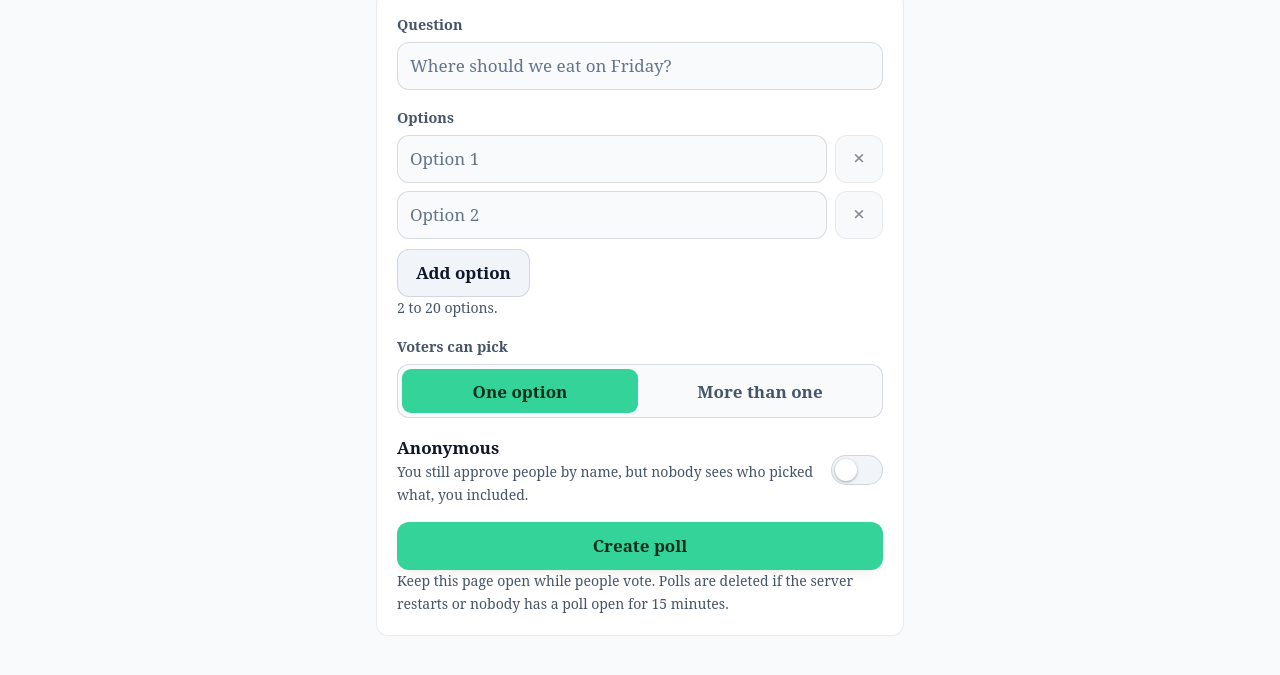
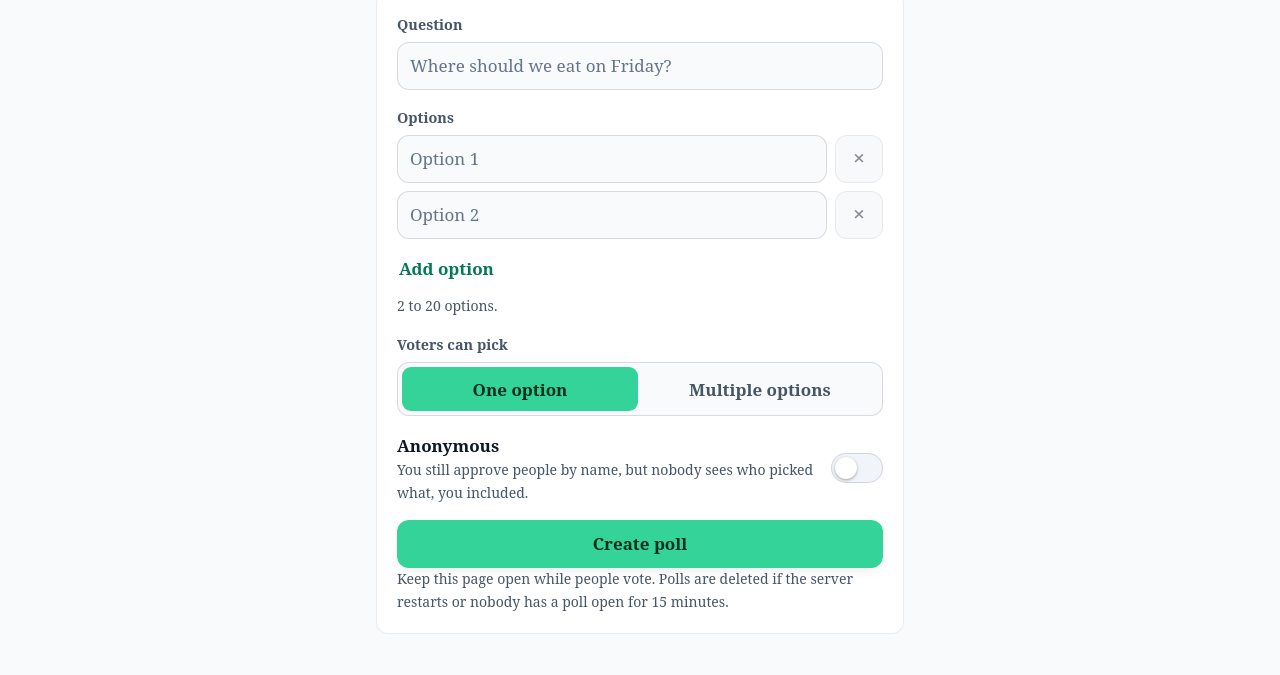
Before and after one commit to josephting1105123/Voting-App, a website: page public/create.html in a window 1280 px wide. Shown: the part 155-830 px from the top of the page. Drawn offline with Linux system fonts and the light colour scheme.

Commit message:
Make Add option a text link and rename the pick modes
Add option is now accent-coloured text right under the last option instead of a bordered button, and it hides at the 20-option limit. The Voters can pick choices read One option / Multiple options and stay on one line down to 360px.

Bumps the version to 1.0.2.

```diff
--- a/package.json
+++ b/package.json
@@ -1,6 +1,6 @@
 {
   "name": "quick-vote",
-  "version": "1.0.1",
+  "version": "1.0.2",
   "description": "Real-time voting app: create a poll, share a PIN, approve voters, watch results live.",
   "private": true,
   "type": "commonjs",
--- a/public/create.html
+++ b/public/create.html
@@ -28,7 +28,7 @@
       <div class="field">
         <span class="label" id="options-label">Options</span>
         <ul id="options" class="option-list" aria-labelledby="options-label"></ul>
-        <button type="button" id="add-option" class="btn btn-secondary">Add option</button>
+        <button type="button" id="add-option" class="add-option">Add option</button>
         <p class="muted small" id="options-hint">2 to 20 options.</p>
       </div>
 
@@ -36,7 +36,7 @@
         <legend class="label">Voters can pick</legend>
         <div class="segmented">
           <label><input type="radio" name="mode" value="single" checked><span>One option</span></label>
-          <label><input type="radio" name="mode" value="multi"><span>More than one</span></label>
+          <label><input type="radio" name="mode" value="multi"><span>Multiple options</span></label>
         </div>
       </fieldset>
 
--- a/public/js/create.js
+++ b/public/js/create.js
@@ -38,7 +38,7 @@
       remove.setAttribute('aria-label', 'Remove option ' + n);
       remove.disabled = all.length <= MIN_OPTIONS;
     });
-    addBtn.disabled = all.length >= MAX_OPTIONS;
+    addBtn.hidden = all.length >= MAX_OPTIONS;
   }
 
   function addOption(focus) {
--- a/public/style.css
+++ b/public/style.css
@@ -618,7 +618,7 @@ input::placeholder {
 /* Option rows on the create page */
 
 .option-list {
-  margin: 0 0 10px;
+  margin: 0;
   padding: 0;
   list-style: none;
 }
@@ -636,6 +636,35 @@ input::placeholder {
 
 .option-row .btn {
   flex: none;
+}
+
+.add-option {
+  display: inline-flex;
+  align-items: center;
+  min-height: 44px;
+  margin: 0 0 4px;
+  padding: 0 2px;
+  border: 0;
+  background: none;
+  color: var(--accent-text);
+  font: inherit;
+  font-weight: 700;
+  cursor: pointer;
+}
+
+.add-option:hover {
+  text-decoration: underline;
+  text-underline-offset: 3px;
+}
+
+.add-option:focus-visible {
+  outline: 2px solid var(--accent-text);
+  outline-offset: 2px;
+  border-radius: var(--r-sm);
+}
+
+.add-option[hidden] {
+  display: none;
 }
 
 /* Segmented control (single / multiple) */
@@ -675,6 +704,7 @@ input::placeholder {
   color: var(--text-2);
   font-weight: 600;
   text-align: center;
+  white-space: nowrap;
 }
 
 .segmented input:checked + span {
@@ -685,6 +715,13 @@ input::placeholder {
 .segmented input:focus-visible + span {
   outline: 2px solid var(--accent-text);
   outline-offset: 2px;
+}
+
+@media (max-width: 400px) {
+  .segmented span {
+    font-size: 0.9375rem;
+    padding: 0 4px;
+  }
 }
 
 /* Switch (toggle) */
```
Also changed, not shown: 1 other file.
